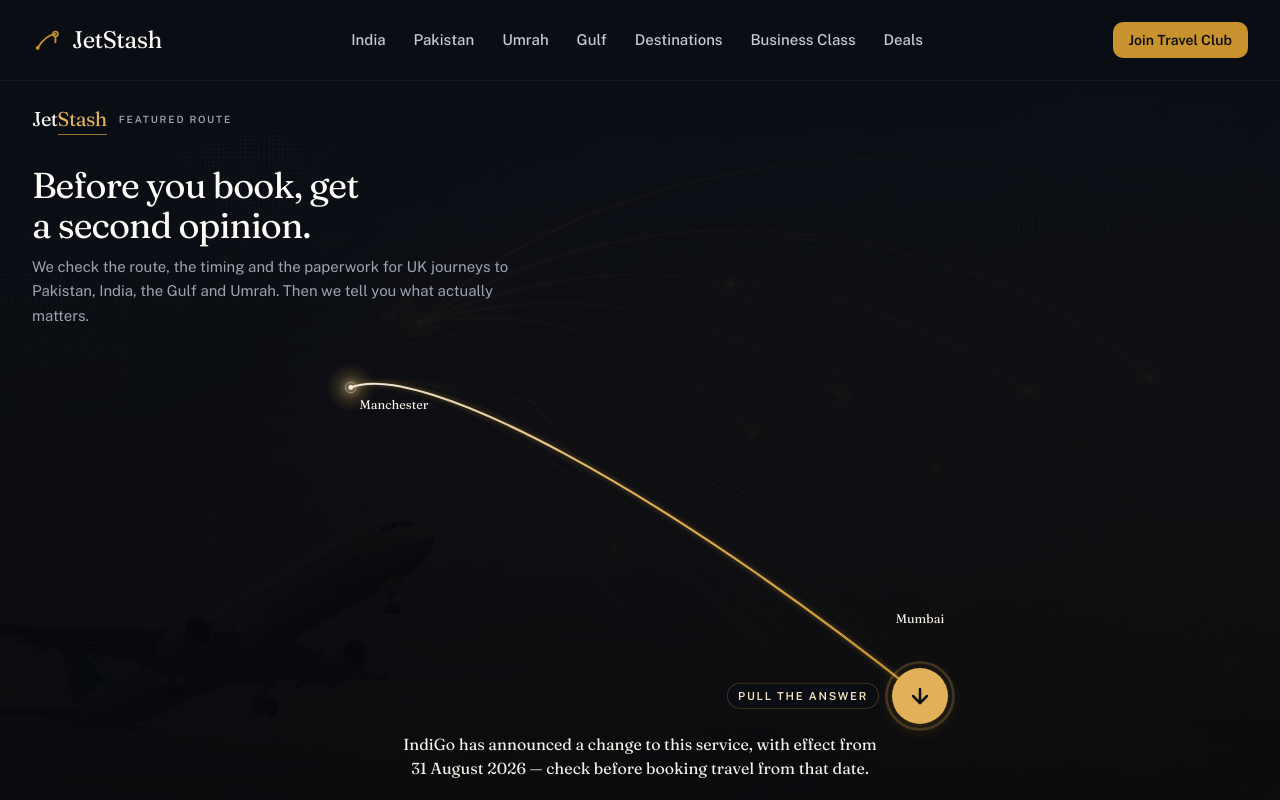
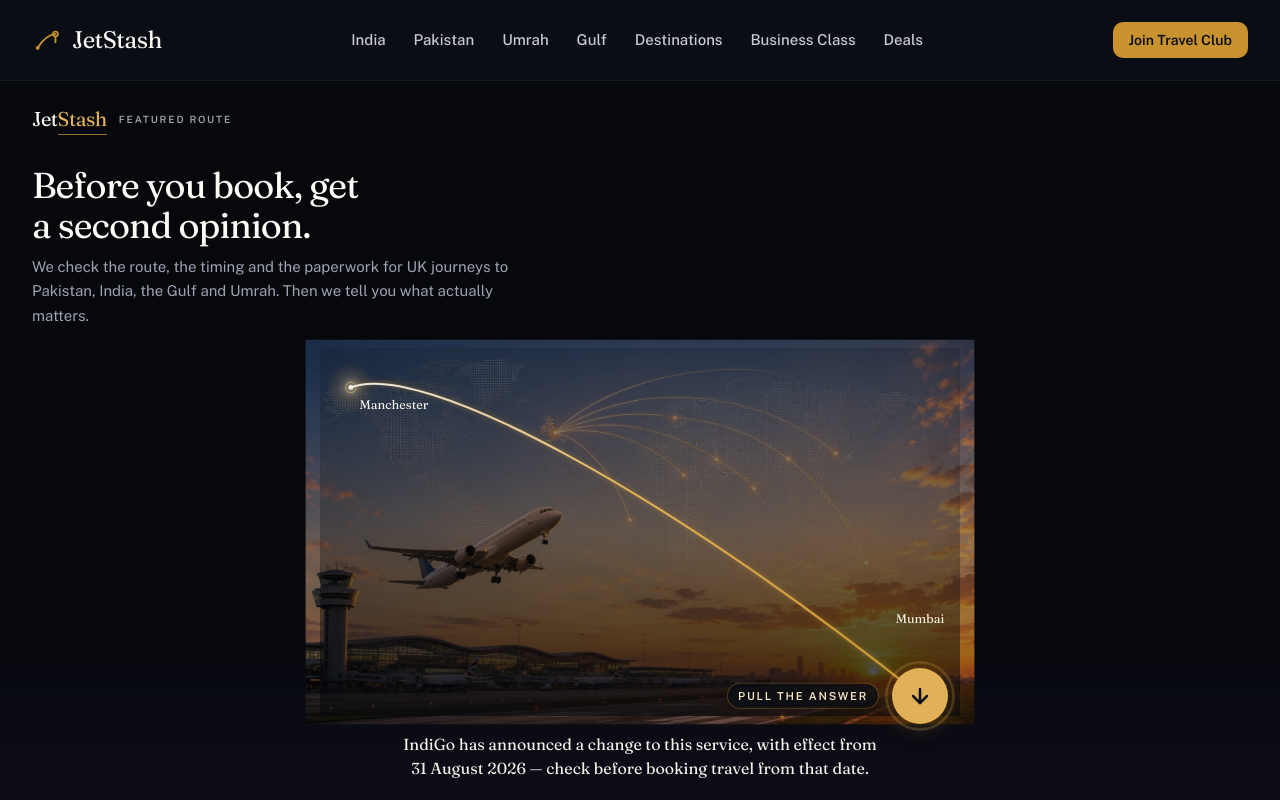
Before and after one commit to faiz403/jetstash-new, a Next.js app: page / in a window 1280 px wide. Shown: the top 800 px of the page. Built offline with nearby package versions, Linux system fonts and the light colour scheme.

Commit message:
feat: animate the Manchester to Mumbai journey

```diff
--- a/components/homepage-v2/pull-brief-hero.tsx
+++ b/components/homepage-v2/pull-brief-hero.tsx
@@ -2,10 +2,9 @@
 
 import { useMemo, useState, type FormEvent } from 'react';
 import Link from 'next/link';
-import Image from 'next/image';
 import { useRouter } from 'next/navigation';
 import { ArrowRight, ArrowUpRight } from 'lucide-react';
-import { getAirportImage } from '@/lib/brand-images';
+import { getAirportImage, getDestinationImage, getHeroImage } from '@/lib/brand-images';
 import type { FlagshipStatusCopy } from '@/lib/flagship-status-copy';
 import { PullBrief } from './pull-brief';
 
@@ -62,7 +61,9 @@ export function PullBriefHero({ handover, flagshipStatusCopy }: { handover: Hand
   const isFeatured = fromSlug === FEATURED.from && toSlug === FEATURED.to;
   const routeSlug = handover.routeIndex[`${fromSlug}|${toSlug}`];
 
-  const manchesterImg = getAirportImage('manchester');
+  const originImg = getAirportImage('manchester');
+  const journeyImg = getHeroImage('manchester-mumbai-journey');
+  const destinationImg = getDestinationImage('mumbai');
 
   function onSubmit(e: FormEvent) {
     e.preventDefault();
@@ -76,15 +77,7 @@ export function PullBriefHero({ handover, flagshipStatusCopy }: { handover: Hand
   }
 
   return (
-    <section className="relative overflow-hidden bg-ink-950">
-      {/* Dusk-room photography, heavily recessed — the thread is the subject. */}
-      {manchesterImg && (
-        <div aria-hidden="true" className="absolute inset-0">
-          <Image src={manchesterImg.src} alt="" fill priority sizes="100vw" className="object-cover opacity-40" />
-          <div className="absolute inset-0 bg-gradient-to-b from-ink-950/80 via-ink-950/88 to-ink-950" />
-        </div>
-      )}
-
+    <section className="relative overflow-hidden bg-gradient-to-b from-ink-950 via-ink-950 to-[#141225]">
       <div className="relative mx-auto max-w-content px-5 pb-14 pt-5 sm:px-8 sm:pb-16 sm:pt-6">
         <div className="flex items-center gap-3">
           <Wordmark />
@@ -109,7 +102,13 @@ export function PullBriefHero({ handover, flagshipStatusCopy }: { handover: Hand
 
         {/* ── The featured proof — pull to reveal what matters most. ─────────── */}
         <div id="featured-stage" className="mt-4 scroll-mt-24 sm:mt-5">
-          <PullBrief aimedSlug={isFeatured ? 'mumbai' : null} statusCopy={flagshipStatusCopy} />
+          <PullBrief
+            aimedSlug={isFeatured ? 'mumbai' : null}
+            statusCopy={flagshipStatusCopy}
+            originImage={originImg}
+            journeyImage={journeyImg}
+            destinationImage={destinationImg}
+          />
         </div>
 
         {/* ── The handover — after the proof, the visitor's own journey. ─────── */}
--- a/components/homepage-v2/pull-brief.tsx
+++ b/components/homepage-v2/pull-brief.tsx
@@ -2,6 +2,7 @@
 
 import { useCallback, useEffect, useMemo, useRef, useState } from 'react';
 import Link from 'next/link';
+import Image from 'next/image';
 import { ArrowRight, CalendarClock, CheckCircle2, Circle } from 'lucide-react';
 import {
   ORIGIN,
@@ -10,6 +11,7 @@ import {
   routePath,
   type AtlasDestination,
 } from '@/components/sections/route-map-hero';
+import type { BrandImage } from '@/lib/brand-images';
 import type { FlagshipStatusCopy } from '@/lib/flagship-status-copy';
 import {
   type CubicPath,
@@ -27,6 +29,11 @@ import {
   magnetAssist,
   mapRecede,
   snapBackBow,
+  journeyOriginOpacity,
+  journeyBridgeOpacity,
+  journeyDestinationOpacity,
+  journeyOriginScale,
+  journeyDestinationScale,
 } from './pull-brief-math';
 
 /**
@@ -109,7 +116,22 @@ function PinIcon({ state }: { state: 'ready' | 'flag' | 'pending' }) {
 
 type Phase = 'rest' | 'tension' | 'unroll' | 'settled';
 
-export function PullBrief({ aimedSlug, statusCopy }: { aimedSlug: string | null; statusCopy: FlagshipStatusCopy }) {
+export function PullBrief({
+  aimedSlug,
+  statusCopy,
+  originImage,
+  journeyImage,
+  destinationImage,
+}: {
+  aimedSlug: string | null;
+  statusCopy: FlagshipStatusCopy;
+  /** Manchester Airport, resolved server-side via getAirportImage('manchester') — dominant at rest, receded by the middle of the pull. This component never resolves its own images; each is null (renders nothing) if the asset isn't present, matching every other brand-image call site's fallback contract. */
+  originImage: BrandImage | null;
+  /** The Manchester→Mumbai composite photograph, resolved server-side via getHeroImage('manchester-mumbai-journey') — the visual bridge through the middle of the pull. */
+  journeyImage: BrandImage | null;
+  /** Mumbai, resolved server-side via getDestinationImage('mumbai') — arrives late in the pull and remains as the open Journey Brief's backdrop. */
+  destinationImage: BrandImage | null;
+}) {
   /* Discrete phase drives React; continuous progress never touches state. */
   const [settled, setSettled] = useState(false);
   const [announce, setAnnounce] = useState('');
@@ -122,6 +144,9 @@ export function PullBrief({ aimedSlug, statusCopy }: { aimedSlug: string | null;
   const reducedRef = useRef(false);
 
   const stageRef = useRef<HTMLDivElement | null>(null);
+  const sceneOriginRef = useRef<HTMLDivElement | null>(null);
+  const sceneBridgeRef = useRef<HTMLDivElement | null>(null);
+  const sceneDestinationRef = useRef<HTMLDivElement | null>(null);
   const flagPathRef = useRef<SVGPathElement | null>(null);
   const glowPathRef = useRef<SVGPathElement | null>(null);
   const shimmerRef = useRef<SVGPathElement | null>(null);
@@ -161,6 +186,23 @@ export function PullBrief({ aimedSlug, statusCopy }: { aimedSlug: string | null;
       const m = mapRecede(p);
       mapLayerRef.current.style.opacity = String(1 - 0.72 * m);
       mapLayerRef.current.style.transform = `scale(${1 - 0.08 * m})`;
+    }
+    // The journey scene: Manchester recedes, the composite bridges the
+    // middle of the pull, Mumbai arrives as the open Brief's backdrop — one
+    // continuous transport, driven by the same `p` as everything else here
+    // (journeyOrigin/Bridge/DestinationOpacity, pull-brief-math.ts). Peak
+    // amplitudes are capped below 1 (never full-strength) so the route
+    // thread, labels and — once open — the Brief stay the dominant object.
+    if (sceneOriginRef.current) {
+      sceneOriginRef.current.style.opacity = String(journeyOriginOpacity(p) * 0.62);
+      sceneOriginRef.current.style.transform = `scale(${journeyOriginScale(p)})`;
+    }
+    if (sceneBridgeRef.current) {
+      sceneBridgeRef.current.style.opacity = String(journeyBridgeOpacity(p) * 0.58);
+    }
+    if (sceneDestinationRef.current) {
+      sceneDestinationRef.current.style.opacity = String(journeyDestinationOpacity(p) * 0.62);
+      sceneDestinationRef.current.style.transform = `scale(${journeyDestinationScale(p)})`;
     }
     if (tabRef.current) {
       tabRef.current.style.opacity = String(Math.max(0, 1 - p * 4));
@@ -448,6 +490,60 @@ export function PullBrief({ aimedSlug, statusCopy }: { aimedSlug: string | null;
         {/* Width cap tightens on short viewports (common laptops) so the whole
             stage — pull handle included — stays inside the first screen. */}
         <div className="relative mx-auto aspect-[1330/764] w-full max-w-[920px] [@media(max-height:820px)]:max-w-[640px]">
+          {/* The journey scene — decorative, never the accessible description
+              (the SVG's own aria-label already carries that). Three photographs
+              staged across the same pull progress as one continuous transport:
+              Manchester (dominant at rest) recedes into the Manchester–Mumbai
+              composite (the middle bridge), which in turn gives way to Mumbai
+              (the open Brief's backdrop) — see applyP()'s scene block for the
+              curves. Each layer renders only when its asset resolves; stays
+              behind the SVG purely through DOM order (both are
+              unpositioned-by-z-index absolute layers, so later wins). Bridge
+              and destination start at opacity 0 inline (not just via applyP)
+              so there's no pre-hydration flash of the wrong scene. */}
+          {(originImage || journeyImage || destinationImage) && (
+            <div aria-hidden="true" className="pointer-events-none absolute inset-0" style={{ transition: 'none' }}>
+              {originImage && (
+                <div ref={sceneOriginRef} className="absolute inset-0" style={{ transformOrigin: '50% 50%', transition: 'none' }}>
+                  <Image
+                    src={originImage.src}
+                    alt=""
+                    fill
+                    priority
+                    sizes="(max-width: 640px) 100vw, (max-width: 1024px) 90vw, 920px"
+                    className="object-cover object-center"
+                  />
+                </div>
+              )}
+              {journeyImage && (
+                <div ref={sceneBridgeRef} className="absolute inset-0" style={{ transformOrigin: '50% 50%', transition: 'none', opacity: 0 }}>
+                  <Image
+                    src={journeyImage.src}
+                    alt=""
+                    fill
+                    sizes="(max-width: 640px) 100vw, (max-width: 1024px) 90vw, 920px"
+                    className="object-cover object-center"
+                  />
+                </div>
+              )}
+              {destinationImage && (
+                <div ref={sceneDestinationRef} className="absolute inset-0" style={{ transformOrigin: '50% 50%', transition: 'none', opacity: 0 }}>
+                  <Image
+                    src={destinationImage.src}
+                    alt=""
+                    fill
+                    sizes="(max-width: 640px) 100vw, (max-width: 1024px) 90vw, 920px"
+                    className="object-cover object-center"
+                  />
+                </div>
+              )}
+              {/* Constant darkening (not p-driven — the Brief's own pin/bar
+                  backgrounds carry the rest of the contrast once open) so
+                  every scene state stays legible against the labels and,
+                  later, the Brief. */}
+              <div className="absolute inset-0 bg-gradient-to-b from-ink-950/15 via-ink-950/25 to-ink-950/65" />
+            </div>
+          )}
           <svg
             viewBox={`${VB.x} ${VB.y} ${VB.w} ${VB.h}`}
             className="absolute inset-0 h-full w-full"
--- a/lib/image-manifest.json
+++ b/lib/image-manifest.json
@@ -27,6 +27,7 @@
     "destinations/tangier.webp",
     "heroes/gulf.webp",
     "heroes/india.webp",
+    "heroes/manchester-mumbai-journey.webp",
     "heroes/pakistan.webp",
     "heroes/umrah.webp"
   ]
```
Also changed, not shown: components/homepage-v2/pull-brief-math.ts (+52 -0 lines), public/images/heroes/manchester-mumbai-journey.webp (added), 1 other file (tests, documents, lock files or other folders).
